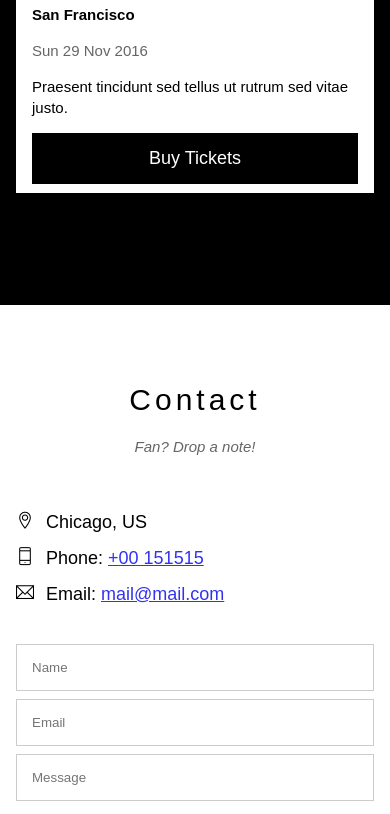
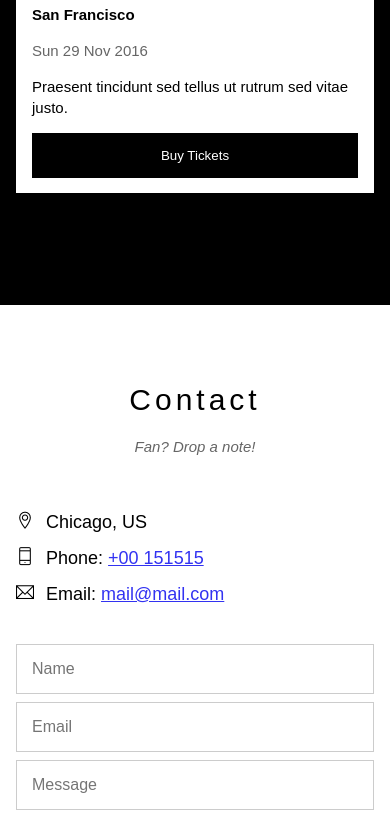
Before and after one commit to Chu-Thai-Tan/morellocomicon.github.io, a plain HTML site: page index.html in a window 390 px wide. Shown: the part 3140-3954 px from the top of the page. Drawn offline with Linux system fonts and the light colour scheme.

Commit message:
Update responsive.css

```diff
--- a/assets/css/responsive.css
+++ b/assets/css/responsive.css
@@ -14,11 +14,12 @@
 
     .btn {
         padding: 15px 16px;
-        font-size: 18px;
+        font-style: 18px;
     }
 
     .form-control {
         padding: 15px;
+        font-size: 16px;
     }
 
     .social-lists {
```
